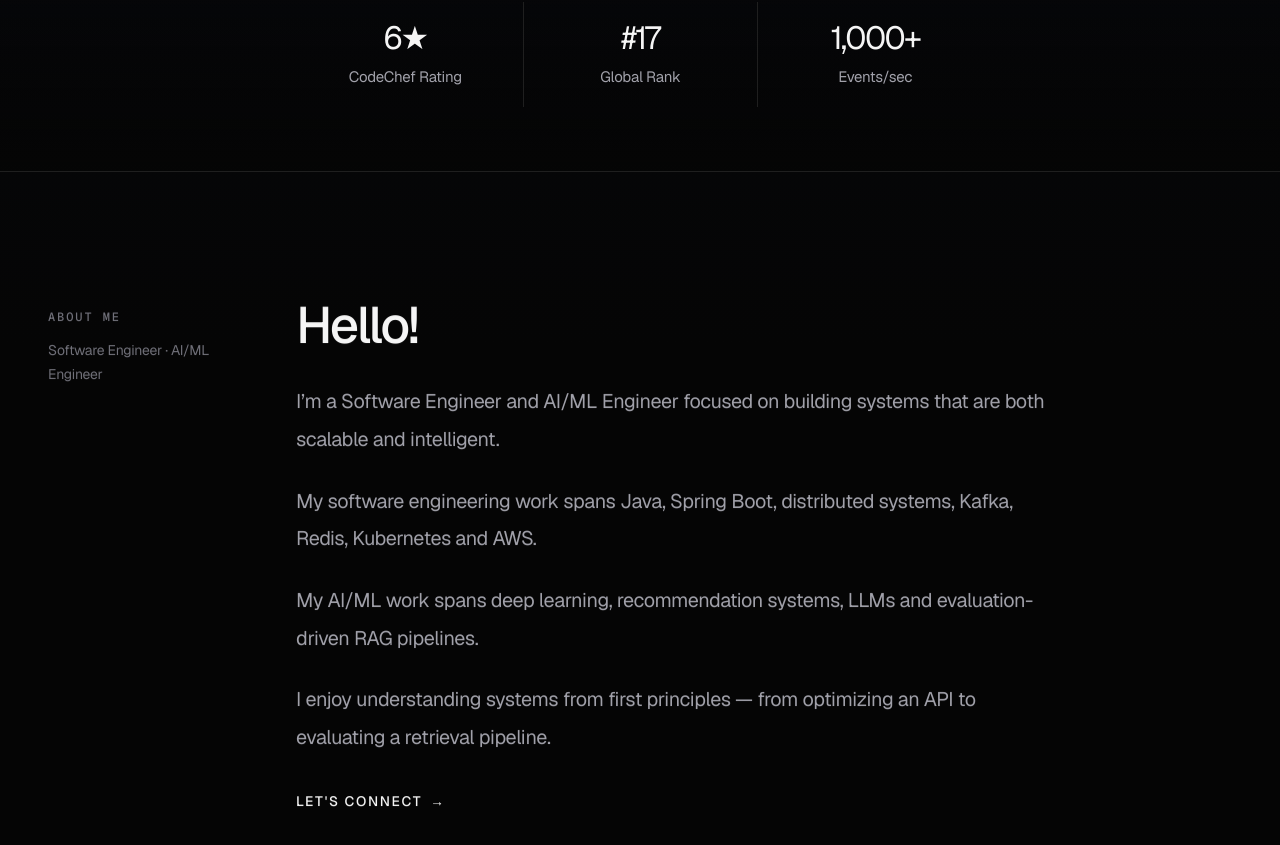
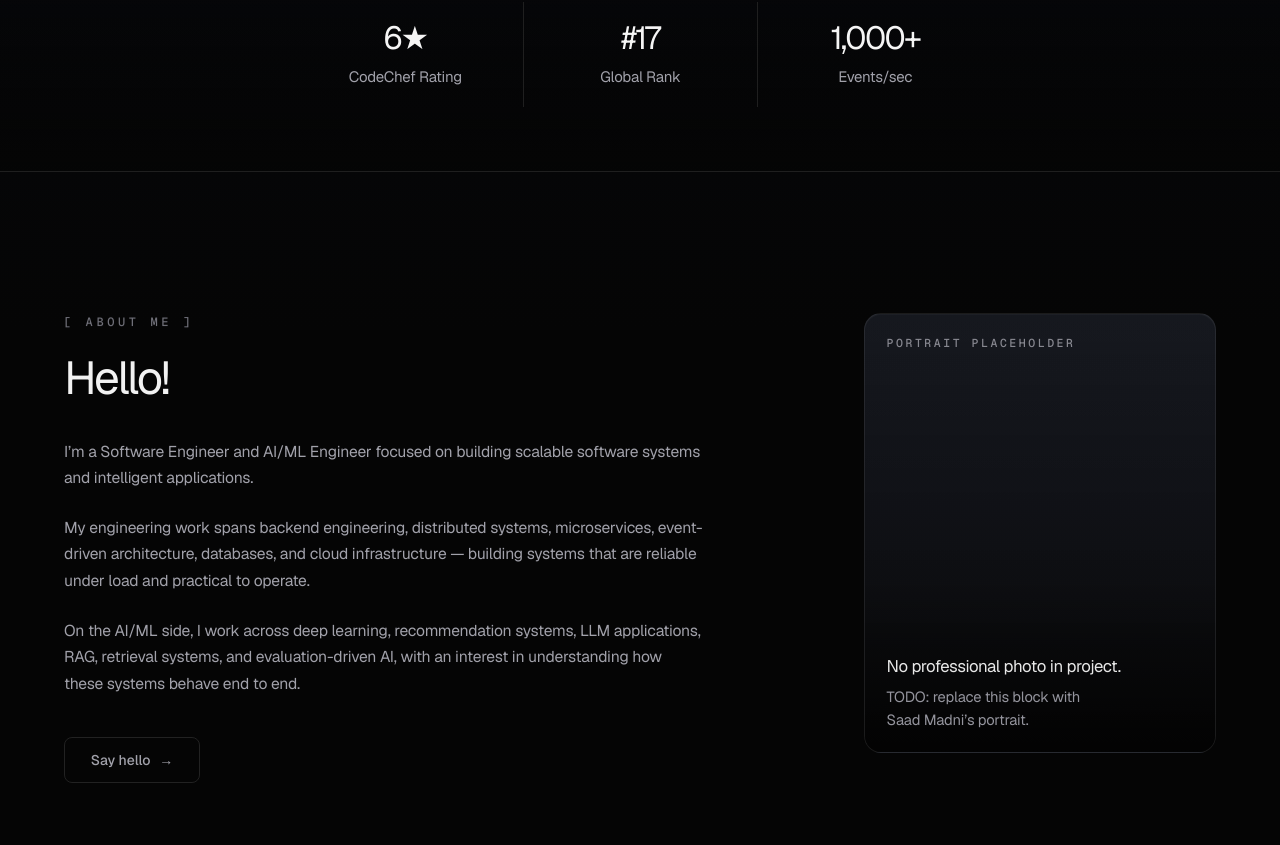
Before and after one commit to Saadmadni84/MyWebsite, a Next.js app: page / in a window 1280 px wide. Shown: the part 629-1474 px from the top of the page. Built offline with nearby package versions, Linux system fonts and the light colour scheme.

Commit message:
Refine about section layout and placeholder

```diff
--- a/src/app/globals.css
+++ b/src/app/globals.css
@@ -335,27 +335,140 @@ button {
   text-wrap: balance;
 }
 
-.about-copy {
-  max-width: 48rem;
-  font-size: clamp(1.08rem, 1.55vw, 1.32rem);
-  line-height: 1.9;
-  letter-spacing: -0.022em;
+.about-section {
+  position: relative;
+  padding-block: clamp(7.5rem, 11vw, 10rem);
+}
+
+.about-shell {
+  display: grid;
+  grid-template-columns: minmax(0, 1.5fr) minmax(18rem, 0.8fr);
+  align-items: start;
+  gap: clamp(5rem, 8vw, 7.5rem);
+}
+
+.about-copy-column {
+  max-width: 40rem;
+}
+
+.about-kicker {
+  font-family: var(--font-geist-mono), monospace;
+  font-size: 0.75rem;
+  font-weight: 500;
+  letter-spacing: 0.3em;
+  text-transform: uppercase;
+  color: var(--foreground-muted);
+}
+
+.about-heading {
+  font-size: clamp(2.625rem, 3.6vw, 3rem);
+  line-height: 1.04;
+  letter-spacing: -0.05em;
+  font-weight: 400;
+  color: #f2f2f2;
+  text-wrap: balance;
+}
+
+.about-paragraph {
+  max-width: 40rem;
+  font-size: clamp(0.98rem, 1.02vw, 1rem);
+  line-height: 1.68;
+  letter-spacing: -0.014em;
+  color: var(--foreground-secondary);
   text-wrap: pretty;
 }
 
 .about-link {
-  border-bottom: 1px solid transparent;
-  padding-bottom: 0.125rem;
-  font-size: 0.86rem;
+  display: inline-flex;
+  min-height: 2.875rem;
+  min-width: 8.5rem;
+  align-items: center;
+  justify-content: center;
+  gap: 0.55rem;
+  border: 1px solid #222;
+  border-radius: 0.5rem;
+  padding-inline: 1rem;
+  font-size: 0.875rem;
   font-weight: 500;
-  letter-spacing: 0.12em;
-  text-transform: uppercase;
-  color: var(--foreground);
+  color: var(--foreground-secondary);
 }
 
 .about-link:hover {
-  border-color: rgba(255, 255, 255, 0.22);
-  color: var(--foreground-secondary);
+  border-color: rgba(255, 255, 255, 0.16);
+  color: #d4d4d8;
+}
+
+.about-link-arrow {
+  transition: transform 220ms var(--ease-standard);
+}
+
+.about-link:hover .about-link-arrow {
+  transform: translateX(0.25rem);
+}
+
+.about-media-shell {
+  width: 100%;
+  max-width: 22rem;
+  justify-self: end;
+}
+
+.about-portrait-frame {
+  position: relative;
+  width: 100%;
+  aspect-ratio: 4 / 5;
+  overflow: hidden;
+  border: 1px solid rgba(255, 255, 255, 0.08);
+  border-radius: 1.0625rem;
+  background:
+    linear-gradient(180deg, rgba(39, 47, 68, 0.3) 0%, rgba(18, 20, 27, 0.72) 42%, rgba(8, 8, 8, 0.98) 100%),
+    linear-gradient(180deg, rgba(15, 15, 15, 1) 0%, rgba(8, 8, 8, 1) 100%);
+  box-shadow: inset 0 1px 0 rgba(255, 255, 255, 0.03);
+}
+
+.about-portrait-frame::after {
+  content: "";
+  position: absolute;
+  inset: 0;
+  pointer-events: none;
+  background: linear-gradient(
+    to bottom,
+    transparent 60%,
+    rgba(0, 0, 0, 0.65) 100%
+  );
+}
+
+.about-portrait-placeholder {
+  position: relative;
+  z-index: 1;
+  display: flex;
+  height: 100%;
+  flex-direction: column;
+  justify-content: space-between;
+  padding: 1.25rem 1.35rem;
+}
+
+.about-placeholder-label {
+  font-family: var(--font-geist-mono), monospace;
+  font-size: 0.72rem;
+  font-weight: 500;
+  letter-spacing: 0.22em;
+  text-transform: uppercase;
+  color: rgba(161, 161, 170, 0.82);
+}
+
+.about-placeholder-title {
+  font-size: 1.05rem;
+  line-height: 1.4;
+  letter-spacing: -0.025em;
+  color: rgba(245, 245, 245, 0.94);
+}
+
+.about-placeholder-copy {
+  max-width: 14rem;
+  font-size: 0.92rem;
+  line-height: 1.55;
+  letter-spacing: -0.015em;
+  color: rgba(161, 161, 170, 0.92);
 }
 
 .reveal-on-scroll {
@@ -404,6 +517,17 @@ button {
   }
 }
 
+@media (max-width: 63.99rem) {
+  .about-shell {
+    grid-template-columns: minmax(0, 1fr);
+    gap: 3rem;
+  }
+
+  .about-media-shell {
+    justify-self: start;
+  }
+}
+
 @media (max-width: 47.99rem) {
   .hero-copy-shell {
     max-width: 24rem;
@@ -411,6 +535,23 @@ button {
 
   .hero-metrics-row {
     max-width: 18rem;
+  }
+
+  .about-section {
+    padding-block: clamp(5rem, 18vw, 6.25rem);
+  }
+
+  .about-heading {
+    font-size: clamp(2.25rem, 9vw, 2.5rem);
+  }
+
+  .about-paragraph {
+    font-size: clamp(0.95rem, 4vw, 1rem);
+    line-height: 1.65;
+  }
+
+  .about-media-shell {
+    max-width: min(100%, 22.5rem);
   }
 }
 
--- a/src/components/sections/about-section.tsx
+++ b/src/components/sections/about-section.tsx
@@ -2,10 +2,9 @@ import { Container } from "@/components/layout/container";
 import { Reveal } from "@/components/motion/reveal";
 
 const aboutParagraphs = [
-  "I’m a Software Engineer and AI/ML Engineer focused on building systems that are both scalable and intelligent.",
-  "My software engineering work spans Java, Spring Boot, distributed systems, Kafka, Redis, Kubernetes and AWS.",
-  "My AI/ML work spans deep learning, recommendation systems, LLMs and evaluation-driven RAG pipelines.",
-  "I enjoy understanding systems from first principles — from optimizing an API to evaluating a retrieval pipeline.",
+  "I’m a Software Engineer and AI/ML Engineer focused on building scalable software systems and intelligent applications.",
+  "My engineering work spans backend engineering, distributed systems, microservices, event-driven architecture, databases, and cloud infrastructure — building systems that are reliable under load and practical to operate.",
+  "On the AI/ML side, I work across deep learning, recommendation systems, LLM applications, RAG, retrieval systems, and evaluation-driven AI, with an interest in understanding how these systems behave end to end.",
 ] as const;
 
 export function AboutSection() {
@@ -14,40 +13,68 @@ export function AboutSection() {
       id="about"
       data-nav-section
       aria-labelledby="about-title"
-      className="border-t border-white/[0.06] py-24 sm:py-28 lg:py-32"
+      className="about-section border-t border-white/[0.07]"
     >
       <Container width="wide">
-        <Reveal className="grid gap-10 lg:grid-cols-[12rem_minmax(0,48rem)] lg:gap-14">
-          <div className="space-y-3 lg:pt-2">
-            <p className="meta-label">ABOUT ME</p>
-            <p className="text-sm leading-6 tracking-[-0.02em] text-foreground-muted">
-              Software Engineer · AI/ML Engineer
-            </p>
-          </div>
+        <div className="about-shell mx-auto max-w-[72rem]">
+          <div className="about-copy-column">
+            <Reveal as="p" className="about-kicker">
+              [ ABOUT ME ]
+            </Reveal>
 
-          <div className="max-w-3xl space-y-8 lg:max-w-[48rem]">
-            <h2
-              id="about-title"
-              className="section-title text-foreground sm:text-[clamp(2.75rem,5vw,4.5rem)]"
-            >
+            <Reveal delayMs={80} className="mt-6">
+              <h2 id="about-title" className="about-heading">
                 Hello!
               </h2>
+            </Reveal>
 
-            <div className="about-copy space-y-6 text-foreground-secondary">
-              {aboutParagraphs.map((paragraph) => (
-                <p key={paragraph}>{paragraph}</p>
+            <div className="mt-8 space-y-5 sm:mt-9 sm:space-y-6">
+              {aboutParagraphs.map((paragraph, index) => (
+                <Reveal
+                  key={paragraph}
+                  as="p"
+                  delayMs={180 + index * 90}
+                  className="about-paragraph"
+                >
+                  {paragraph}
+                </Reveal>
               ))}
             </div>
 
+            <Reveal delayMs={470} className="mt-9 sm:mt-10">
               <a
                 href="mailto:saadmadni84@gmail.com"
-              className="about-link inline-flex items-center gap-2"
+                className="about-link"
               >
-              <span>Let&apos;s connect</span>
-              <span aria-hidden="true">→</span>
+                <span>Say hello</span>
+                <span aria-hidden="true" className="about-link-arrow">
+                  →
+                </span>
               </a>
+            </Reveal>
+          </div>
+
+          <Reveal delayMs={540} className="about-media-shell">
+            <div
+              role="img"
+              aria-label="Professional portrait placeholder. Replace with Saad Madni photo."
+              className="about-portrait-frame"
+            >
+              <div className="about-portrait-placeholder">
+                <p className="about-placeholder-label">Portrait placeholder</p>
+
+                <div className="space-y-2">
+                  <p className="about-placeholder-title">
+                    No professional photo in project.
+                  </p>
+                  <p className="about-placeholder-copy">
+                    TODO: replace this block with Saad Madni’s portrait.
+                  </p>
+                </div>
+              </div>
             </div>
           </Reveal>
+        </div>
       </Container>
     </section>
   );
```
Lines whose indentation alone changed are shown as unchanged.
